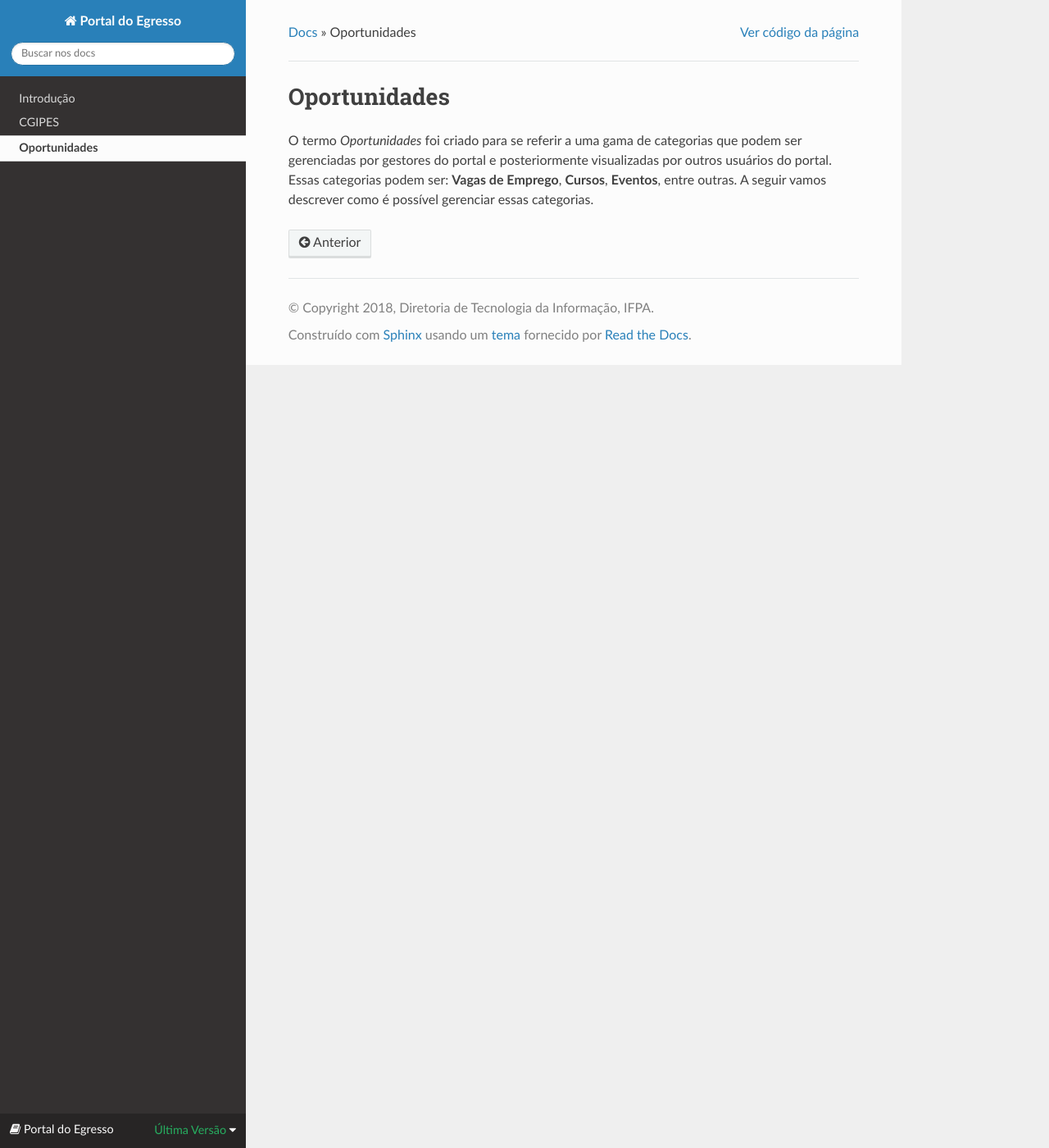
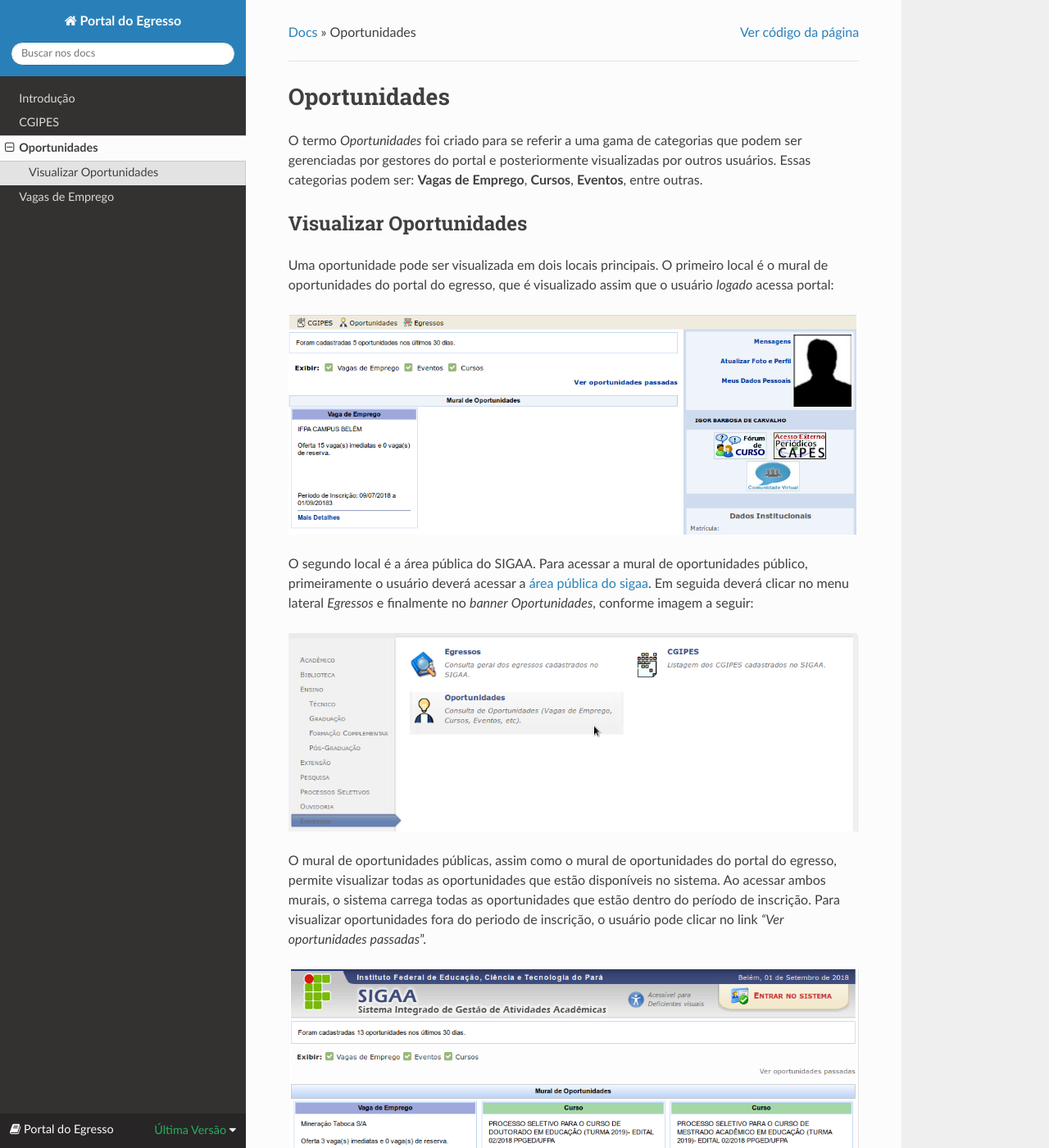
Before and after one commit to djangonauta/dti-docs, a Sphinx documentation site: the page built from source/oportunidades.rst, in a window 1280 px wide and 1400 px high. Shown: the whole window at 82% size. Built offline with Sphinx 7.4.7 and the Read the Docs theme 2.0.0, drawn with Linux system fonts in a browser that asks for light colours; some of the changed text lies outside the part shown.

Commit message:
more docs

```diff
--- a/source/index.rst
+++ b/source/index.rst
@@ -18,3 +18,4 @@ Documentação
    Introdução <introdução>
    CGIPES <cgipes>
    Oportunidades <oportunidades>
+   Vagas de Emprego <vagas_emprego>
--- a/source/oportunidades.rst
+++ b/source/oportunidades.rst
@@ -1,7 +1,53 @@
+.. _oportunidade:
+
 Oportunidades
 =============
 
 O termo *Oportunidades* foi criado para se referir a uma gama de categorias que podem ser gerenciadas por
-gestores do portal e posteriormente visualizadas por outros usuários do portal. Essas categorias
+gestores do portal e posteriormente visualizadas por outros usuários. Essas categorias
 podem ser: **Vagas de Emprego**, **Cursos**, **Eventos**, entre
-outras. A seguir vamos descrever como é possível gerenciar essas categorias.
+outras.
+
+.. _visualizar_oportunidades:
+
+Visualizar Oportunidades
+------------------------
+
+Uma oportunidade pode ser visualizada em dois locais principais.
+O primeiro local é o mural de oportunidades do portal do egresso, que é visualizado assim que o usuário *logado* acessa
+portal:
+
+.. image:: _static/img/visualizar_oportunidades.png
+
+O segundo local é a área pública do SIGAA. Para acessar a mural de oportunidades público, primeiramente
+o usuário deverá acessar a `área pública do sigaa <https://sigaa.ifpa.edu.br/sigaa/public/>`_.
+Em seguida deverá clicar no menu lateral *Egressos* e finalmente no *banner* *Oportunidades*, conforme imagem
+a seguir:
+
+.. image:: _static/img/menu_oportunidades_publicas.png
+
+O mural de oportunidades públicas, assim como o mural de oportunidades do portal do egresso, permite visualizar
+todas as oportunidades que estão disponíveis no sistema. Ao acessar ambos murais, o sistema carrega todas
+as oportunidades que estão dentro do período de inscrição. Para visualizar oportunidades fora do periodo de
+inscrição, o usuário pode clicar no link *"Ver oportunidades passadas*".
+
+.. image:: _static/img/mural_oportunidades_publicas.png
+
+Também é possível filtrar a lista de oportunidades pelo seu tipo, clicando nas caixas de seleção correspondentes.
+Esse filtro também está disponível nos dois tipos de murais:
+
+.. image:: _static/img/filtro_mural.png
+
+Os murais listam oportunidades em painéis com cabeçalhos em coloração diferente e com informações essenciais
+para otimizar a experiência do usuário. Caso o usuário queira visualizar os detalhes de uma dada oportunidade,
+ele pode clicar no link *Mais detalhes*.
+
+.. image:: _static/img/oportunidade_detalhes.png
+
+O mural de oportunidades públicas é idêntico ao mural do portal do egresso para usuário logados, mas com uma
+diferença: caso uma oportunidade não tenha sida cadastrada como pública,
+*não é possível visualizar detalhes dessa oportunidade na área pública*.
+
+.. raw:: latex
+
+    \newpage
```
Also changed, not shown: source/cgipes.rst (+14 -10 lines), source/vagas_emprego.rst (added, +43 -0 lines), source/_static/img/filtro_mural.png (added), source/_static/img/form_erro_informacoes.png (added), source/_static/img/form_nova_vaga_emprego.png (added), source/_static/img/gerenciar_vagas_emprego.png (added), source/_static/img/menu_oportunidades_publicas.png (added), source/_static/img/menu_vagas_emprego.png (added), source/_static/img/mural_oportunidades_publicas.png (added), source/_static/img/oportunidade_detalhes.png (added), source/_static/img/visualizar_oportunidades.png (added).
